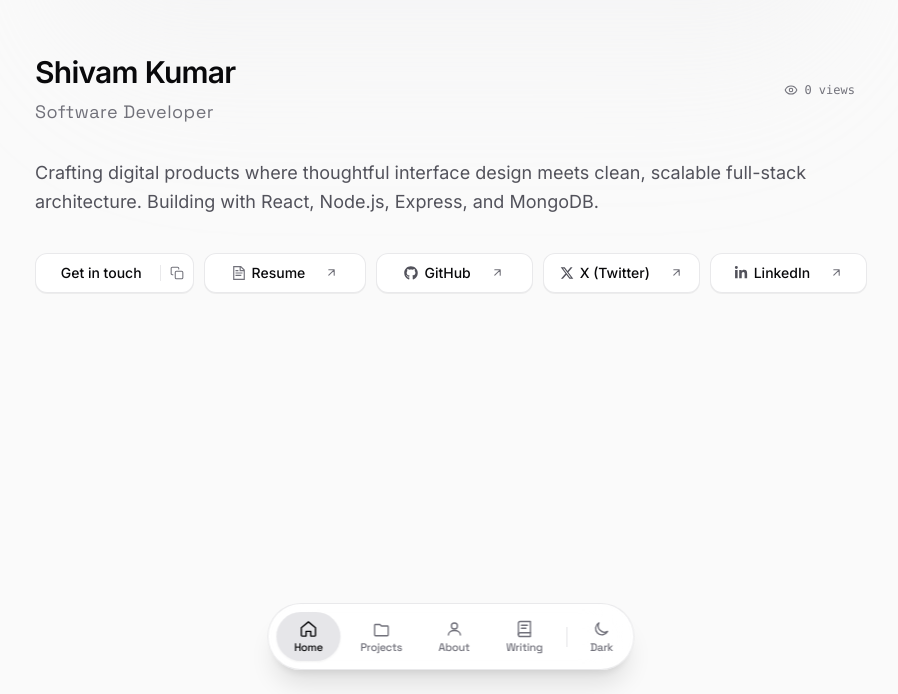
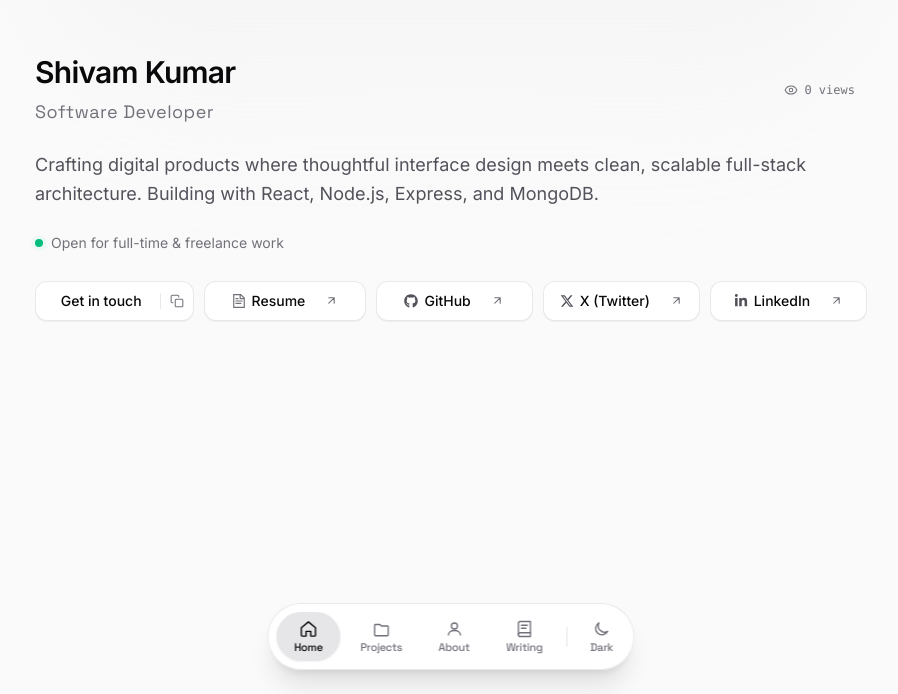
Before and after one commit to shivamkumarlogs/Portfolio, a React (Vite) app: page / in a window 1280 px wide. Shown: the part 106-800 px from the top of the page, without its empty margins (189-1087 px from the left). Built offline with nearby package versions, Linux system fonts and the light colour scheme; no server answers.

Commit message:
feat(home): add minimal availability status
- Add quiet inline availability indicator ("Open for full-time & freelance work") with emerald pulse beacon
- Tune hero vertical section spacing to space-y-6

```diff
--- a/src/pages/AboutPage.jsx
+++ b/src/pages/AboutPage.jsx
@@ -212,7 +212,7 @@ export function AboutPage() {
                 ref={calendarRef}
                 className="w-full overflow-x-auto pb-1 scrollbar-none text-(--text-muted)"
               >
-                <div className={dimensions.isScrollable ? "min-w-[720px]" : "w-full"}>
+                <div className={dimensions.isScrollable ? "min-w-180" : "w-full"}>
                   <GitHubCalendar
                     username={GITHUB_USERNAME}
                     colorScheme={theme === "dark" ? "dark" : "light"}
--- a/src/pages/HomePage.jsx
+++ b/src/pages/HomePage.jsx
@@ -54,9 +54,8 @@ export function HomePage() {
   return (
     <div className="pt-24 space-y-12 sm:space-y-16 animate-fade-in">
       {/* Top Header & Identity */}
-      <section className="space-y-8">
+      <section className="space-y-6">
         <div className="flex flex-wrap items-center justify-between gap-4">
-
           <div className="space-y-2">
             <h1 className="font-bold text-2xl lg:text-3xl tracking-tight text-(--text-primary)">
               {profile.name}
@@ -76,12 +75,20 @@ export function HomePage() {
               {views.toLocaleString()} views
             </span>
           </div>
-
         </div>
 
         <p className="text-base sm:text-lg leading-relaxed text-(--text-secondary)">
           {profile.summary}
         </p>
+
+        {/* Availability Status */}
+        <div className="flex items-center gap-2 text-xs sm:text-sm text-(--text-muted) select-none">
+          <span className="relative flex h-2 w-2 shrink-0">
+            <span className="animate-ping absolute inline-flex h-full w-full rounded-full bg-emerald-400 opacity-75" />
+            <span className="relative inline-flex rounded-full h-2 w-2 bg-emerald-500" />
+          </span>
+          <span>Open for full-time & freelance work</span>
+        </div>
 
         {/* Quick Actions & Social Handles */}
         <div className="w-full flex items-center gap-1.5 sm:gap-2.5 pt-1">
```
